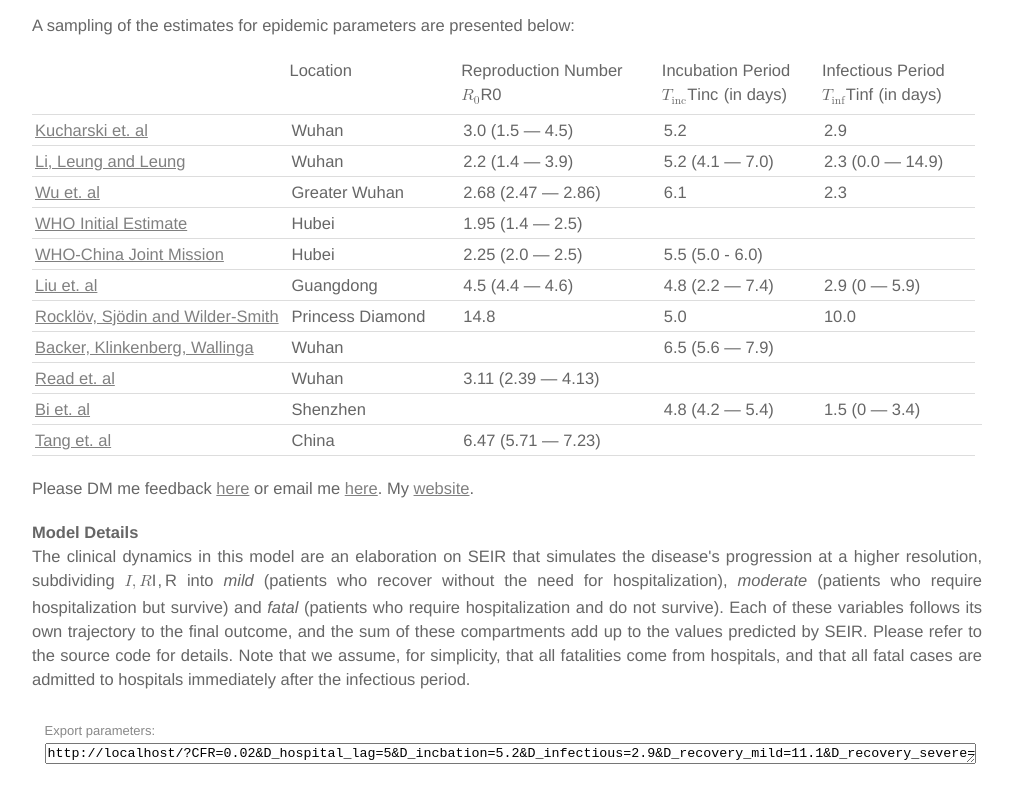
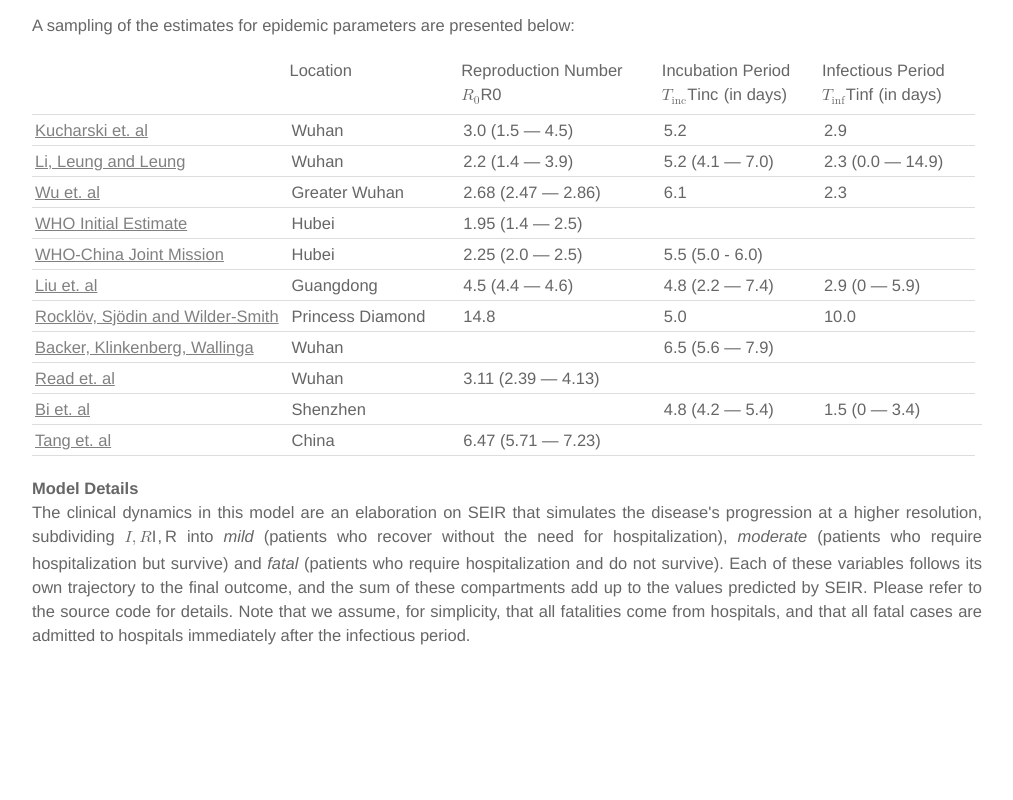
Before and after one commit to santhoshkumarch/epidemicCalc, a Svelte app: page / in a window 1280 px wide. Shown: the part 1260-2060 px from the top of the page, without its empty margins (133-1146 px from the left). After the commit the page ends 1957 px from the top, so only its background shows below. Built offline with nearby package versions, Linux system fonts and the light colour scheme.

Commit message:
dm deleted

```diff
--- a/src/App.svelte
+++ b/src/App.svelte
@@ -1110,10 +1110,6 @@ A sampling of the estimates for epidemic parameters are presented below:
 </table>
 </div>
 
-<p class="center">
-Please DM me feedback <a href="https://twitter.com/gabeeegoooh">here</a> or email me <a href="mailto:izmegabe@gmail.com">here</a>. My <a href="http://gabgoh.github.io/">website</a>.
-</p>
-
 <!--
 <p class="center">
 <a href="https://twitter.com/gabeeegoooh?ref_src=twsrc%5Etfw" class="twitter-follow-button" data-show-count="false"><script async src="https://platform.twitter.com/widgets.js" charset="utf-8"></script>
@@ -1128,11 +1124,4 @@ The clinical dynamics in this model are an elaboration on SEIR that simulates th
 
 <!-- Input data -->
 <div style="margin-bottom: 30px">
-
-  <div class="center" style="padding: 10px; margin-top: 3px; width: 925px">
-    <div class="legendtext">Export parameters:</div>
-    <form>
-      <textarea type="textarea" rows="1" cols="5000" style="white-space: nowrap;  overflow: auto; width:100%; text-align: left" id="fname" name="fname">{state}</textarea>
-    </form>
-  </div>
 </div>
```
